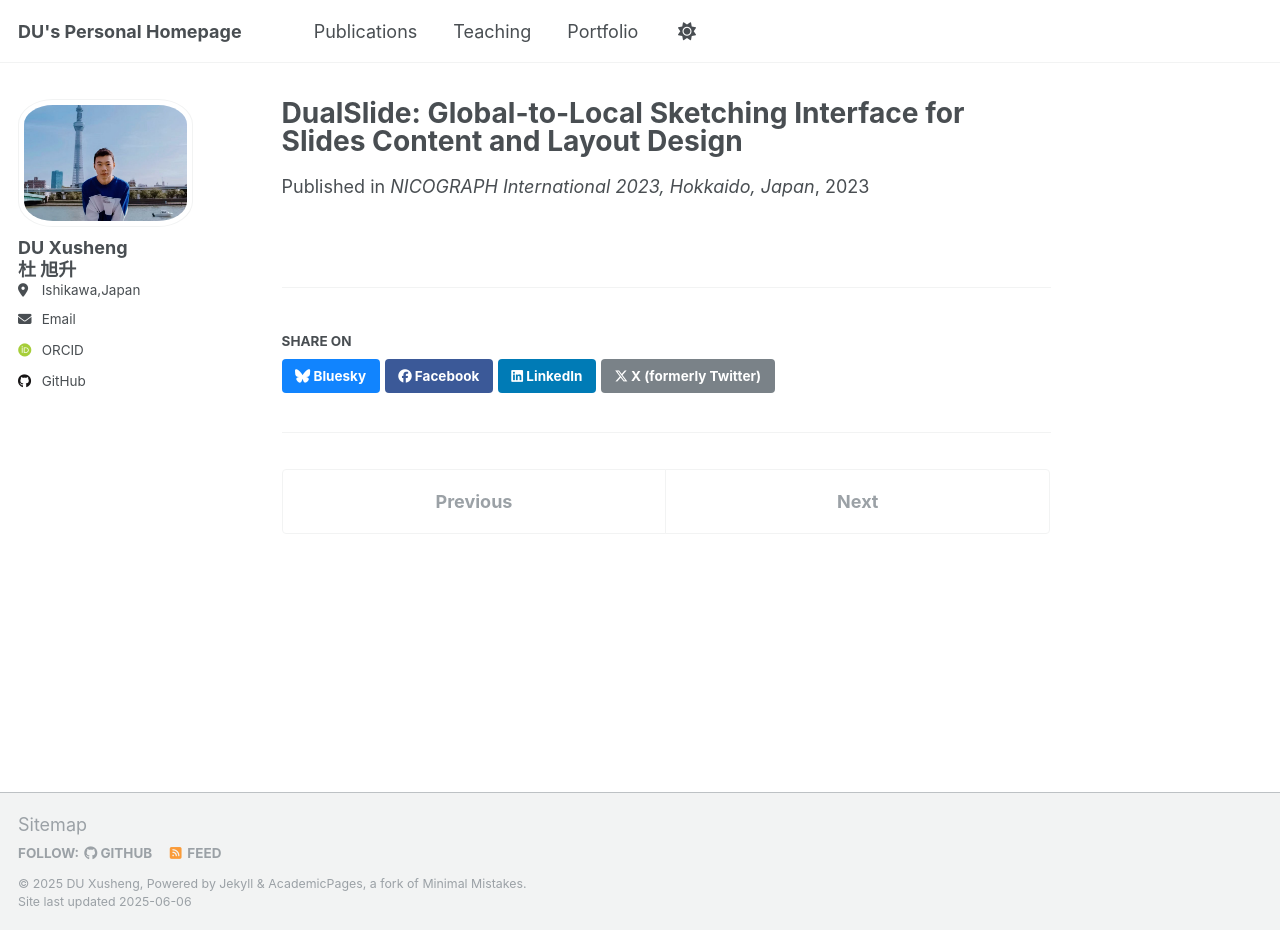
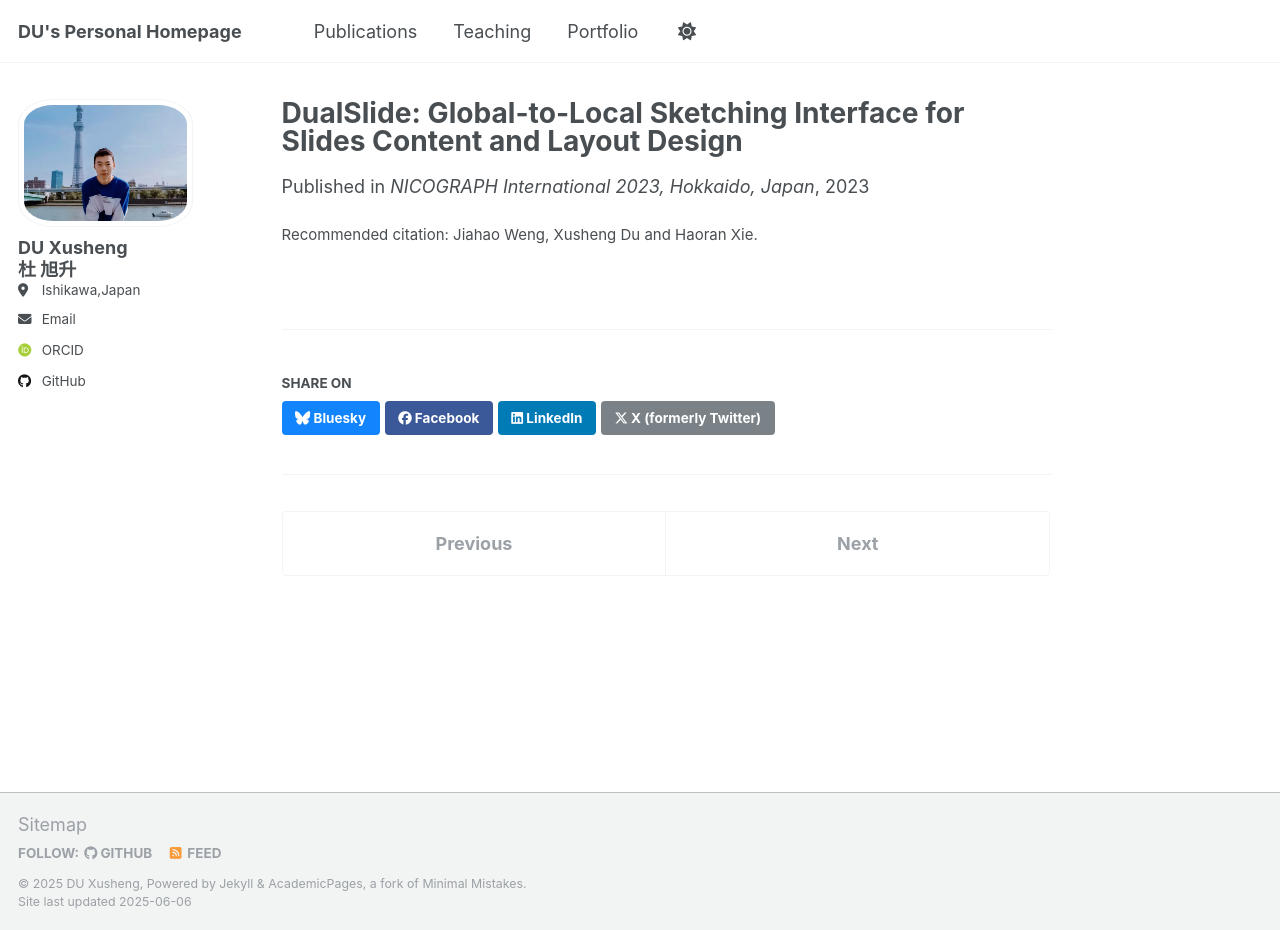
Before and after one commit to ToKyokushou/ToKyokushou.github.io, a Jekyll site: the page built from _publications/2023-06-dualslide.md, in a window 1280 px wide and 930 px high. Built offline with Jekyll 4.4.1, drawn with Linux system fonts in a browser that asks for light colours; some web fonts are replaced.

Commit message:
Update 2023-06-dualslide.md

```diff
--- a/_publications/2023-06-dualslide.md
+++ b/_publications/2023-06-dualslide.md
@@ -6,4 +6,5 @@ permalink: /publication/2023-06-dualslide
 excerpt: 'A sketch-based design interface for creating slide content and layouts from global to local levels.'
 date: 2023-06-01
 venue: 'NICOGRAPH International 2023, Hokkaido, Japan'
+citation: Jiahao Weng, Xusheng Du and Haoran Xie.
 ---
```
